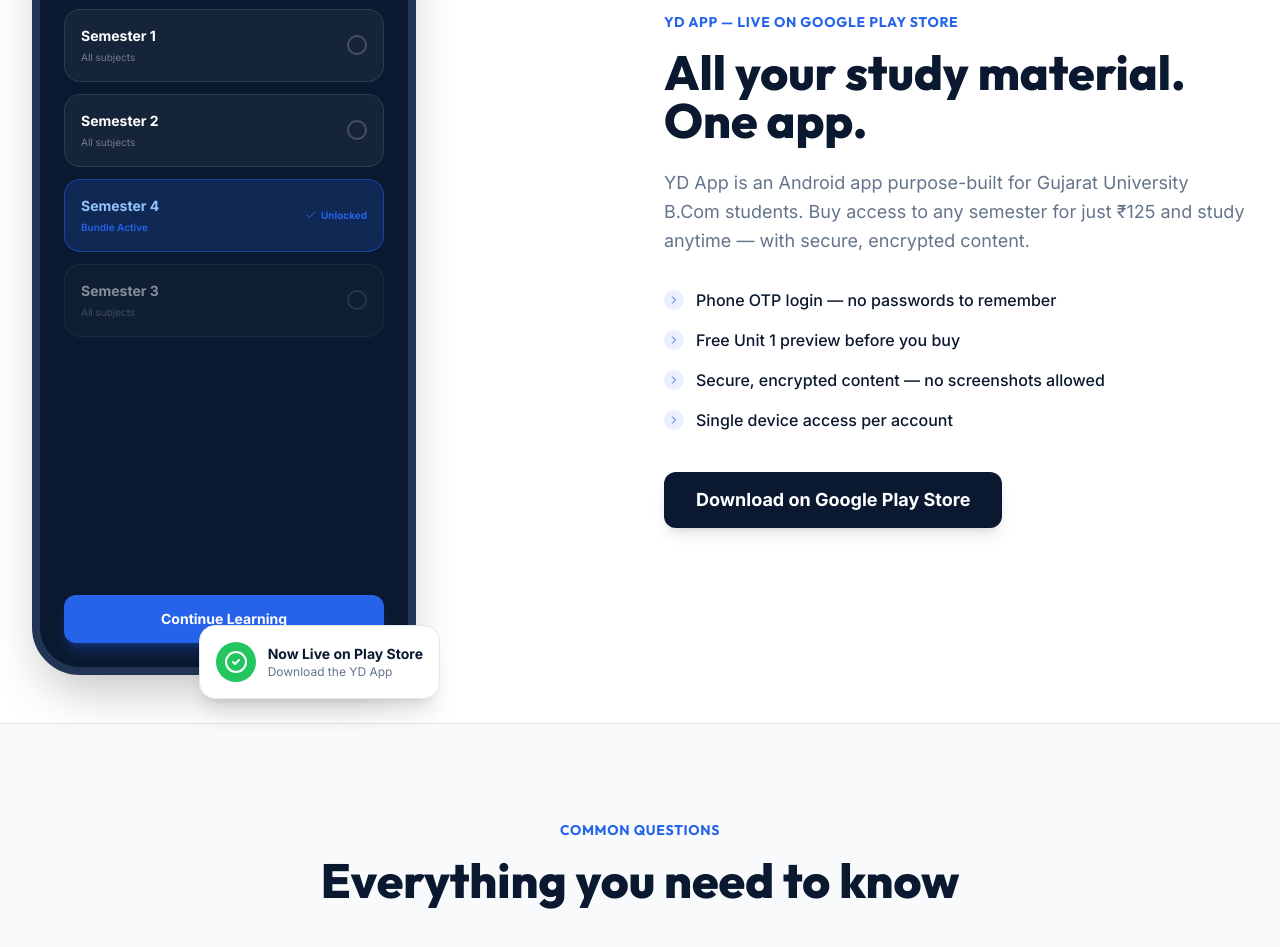
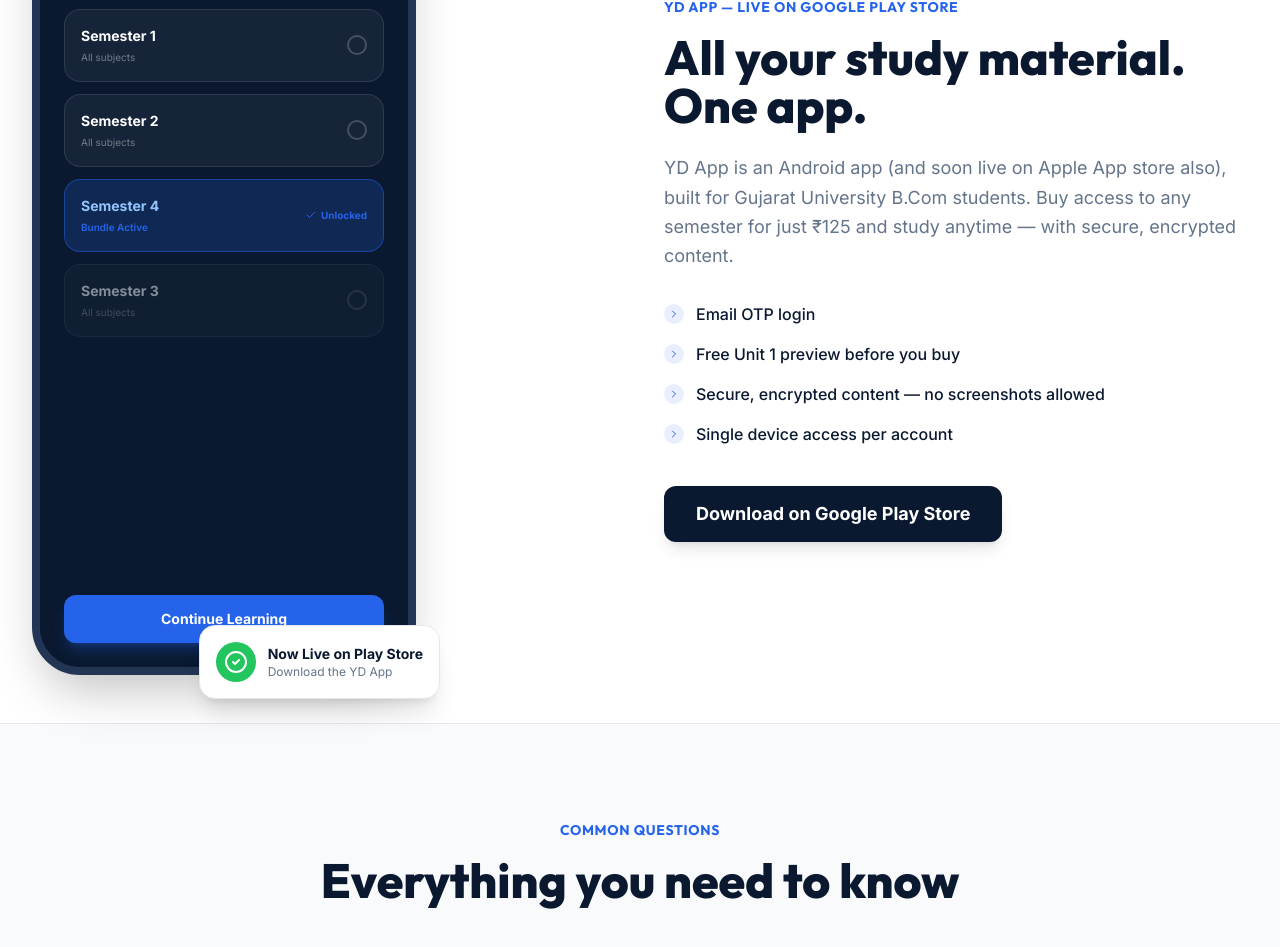
Before and after one commit to yuvraj0312-star/yd-publication-website, a React (Vite) app: page / in a window 1280 px wide. Shown: the part 3408-4355 px from the top of the page. Built offline with nearby package versions, Linux system fonts and the light colour scheme; no server answers.

Commit message:
Update AppSection 2.jsx

```diff
--- a/src/components/AppSection.jsx
+++ b/src/components/AppSection.jsx
@@ -67,14 +67,14 @@ export default function AppSection() {
           <h2 className="text-primary font-bold uppercase tracking-wider text-sm mb-4">YD App — Live on Google Play Store</h2>
           <h3 className="text-4xl md:text-5xl font-display font-extrabold mb-6 text-navy leading-tight">All your study material. One app.</h3>
           <p className="text-lg text-muted-foreground mb-8 leading-relaxed">
-            YD App is an Android app purpose-built for Gujarat University B.Com students. Buy access to any semester for just ₹125 and study anytime — with secure, encrypted content.
+            YD App is an Android app (and soon live on Apple App store also), built for Gujarat University B.Com students. Buy access to any semester for just ₹125 and study anytime — with secure, encrypted content.
           </p>
           <ul className="space-y-4 mb-10">
             <li className="flex items-center gap-3">
               <div className="h-5 w-5 rounded-full bg-primary/10 flex items-center justify-center text-primary shrink-0">
                 <ChevronRight className="h-3 w-3" />
               </div>
-              <span className="text-navy font-medium">Phone OTP login — no passwords to remember</span>
+              <span className="text-navy font-medium">Email OTP login </span>
             </li>
             <li className="flex items-center gap-3">
               <div className="h-5 w-5 rounded-full bg-primary/10 flex items-center justify-center text-primary shrink-0">
```
